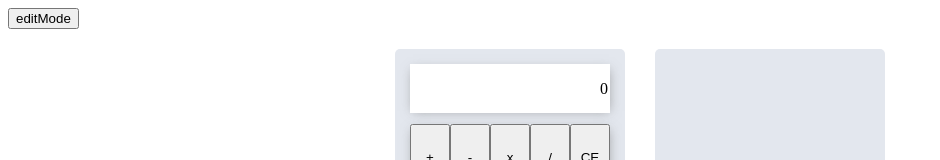
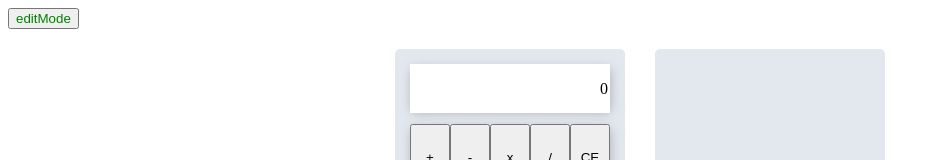
Before and after one commit to IlyaGoncharovY/dnd_calculator, a React (Vite) app: page / in a window 1280 px wide. Shown: the top 160 px of the page, without its empty margins (0-940 px from the left). Built offline with nearby package versions, Linux system fonts and the light colour scheme.

Commit message:
fix(App) change color button

```diff
--- a/src/features/app/App.tsx
+++ b/src/features/app/App.tsx
@@ -4,7 +4,7 @@ function App() {
 
   return (
     <div>
-      <button>editMode</button>
+      <button style={{color: 'green'}}>editMode</button>
       <DashBoardPage/>
     </div>
   );
```
